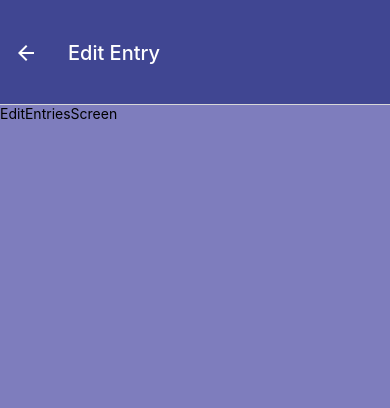
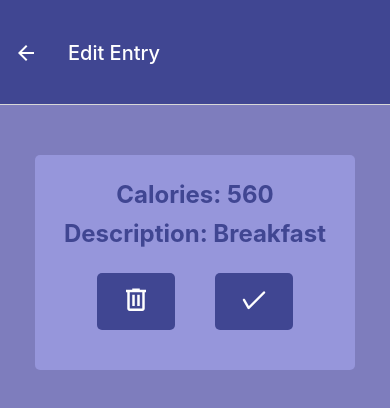
Before and after one commit to yusun97/Calorie-Tracker, a React Native app: screen /EditEntries in a window 390 px wide. Shown: the top 408 px of the page. Built offline with nearby package versions, Linux system fonts and the light colour scheme.

Commit message:
add buttons and text to the edit screen

```diff
--- a/components/MealItem.js
+++ b/components/MealItem.js
@@ -20,15 +20,7 @@ export default function MealItem({ description, calories, onMealPressed }) {
         {/* return ({calories > 500} && */}
         <Entypo name="warning" size={23} color="yellow" />
         <View style={styles.caloriesContainer}>
-          <Text
-            style={{
-              color: "rgb(64,70,146)",
-              fontWeight: "700",
-              fontSize: 18,
-            }}
-          >
-            {calories}
-          </Text>
+          <Text style={styles.textStyle}>{calories}</Text>
         </View>
       </View>
       {/* </Card> */}
@@ -55,4 +47,9 @@ const styles = StyleSheet.create({
     justifyContent: "center",
     // margin: 1,
   },
+  textStyle: {
+    color: "rgb(64,70,146)",
+    fontWeight: "700",
+    fontSize: 18,
+  },
 });
--- a/screens/editEntriesScreen.js
+++ b/screens/editEntriesScreen.js
@@ -1,11 +1,60 @@
-import { View, Text } from "react-native";
+import { View, Text, StyleSheet } from "react-native";
 import React from "react";
 import { commonStyle } from "../components/CommonStyle";
+import Card from "../components/Card";
+import PressableButton from "../components/PressableButton";
+import { MaterialCommunityIcons } from "@expo/vector-icons";
+import { AntDesign } from "@expo/vector-icons";
 
 export default function EditEntriesScreen() {
+  let calories = 560;
+  let description = "Breakfast";
   return (
     <View style={commonStyle.generalContainer}>
-      <Text>EditEntriesScreen</Text>
+      <Card customizedStyle={styles.container}>
+        <Text style={styles.textStyle}>Calories: {calories}</Text>
+        <Text style={styles.textStyle}>Description: {description}</Text>
+        <View style={styles.buttonContainer}>
+          <PressableButton customizedStyle={styles.buttonStyle}>
+            <MaterialCommunityIcons
+              name="trash-can-outline"
+              size={30}
+              color="white"
+            />
+          </PressableButton>
+          <PressableButton customizedStyle={styles.buttonStyle}>
+            <AntDesign name="check" size={30} color="white" />
+          </PressableButton>
+        </View>
+      </Card>
     </View>
   );
 }
+
+const styles = StyleSheet.create({
+  container: {
+    marginTop: 50,
+    margin: 35,
+    padding: 20,
+    justifyContent: "center",
+    alignItems: "center",
+  },
+  textStyle: {
+    color: "rgb(64,70,146)",
+    fontWeight: "700",
+    fontSize: 24,
+    padding: 5,
+  },
+  buttonContainer: {
+    flexDirection: "row",
+  },
+  buttonStyle: {
+    paddingLeft: 24,
+    paddingRight: 24,
+    padding: 12,
+    margin: 20,
+    marginLeft: 20,
+    marginRight: 20,
+    borderRadius: 5,
+  },
+});
--- a/screens/overLimitEntriesScreen.js
+++ b/screens/overLimitEntriesScreen.js
@@ -2,7 +2,6 @@ import { View, Text, ViewBase, FlatList } from "react-native";
 import React from "react";
 import { commonStyle } from "../components/CommonStyle";
 import MealItem from "../components/MealItem";
-import PressableButton from "../components/PressableButton";
 
 export default function OverLimitEntriesScreen({ navigation }) {
   let des = "breakfast";
@@ -14,11 +13,7 @@ export default function OverLimitEntriesScreen({ navigation }) {
   return (
     <View style={commonStyle.generalContainer}>
       {/* <FlatList /> */}
-      {/* <PressableButton> */}
       <MealItem description={des} calories={cal} onMealPressed={mealPressed} />
-      {/* </PressableButton> */}
-
-      {/* <Text>overLimitEntriesScreen</Text> */}
     </View>
   );
 }
```
